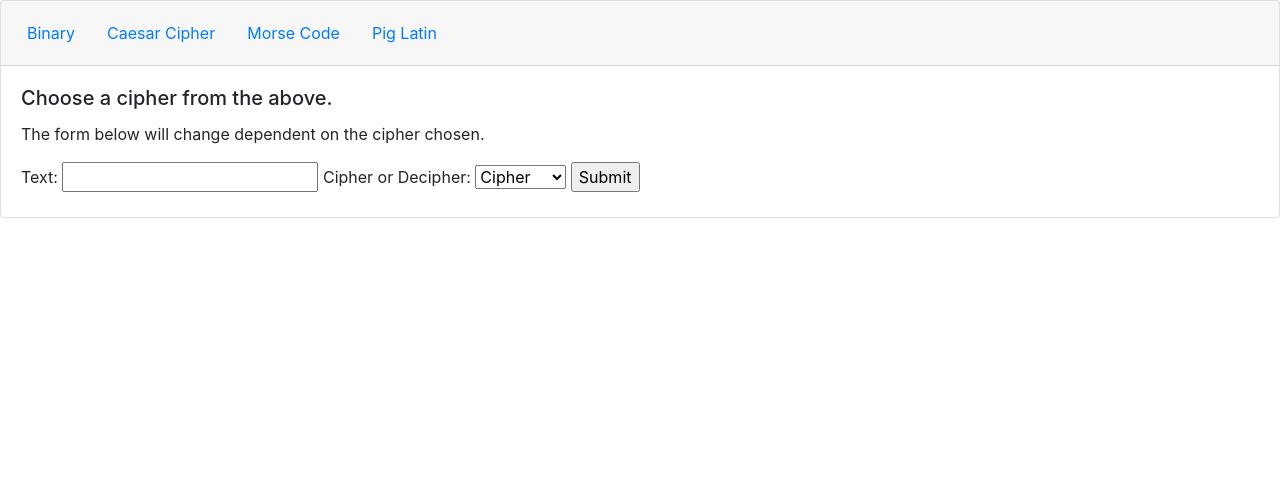
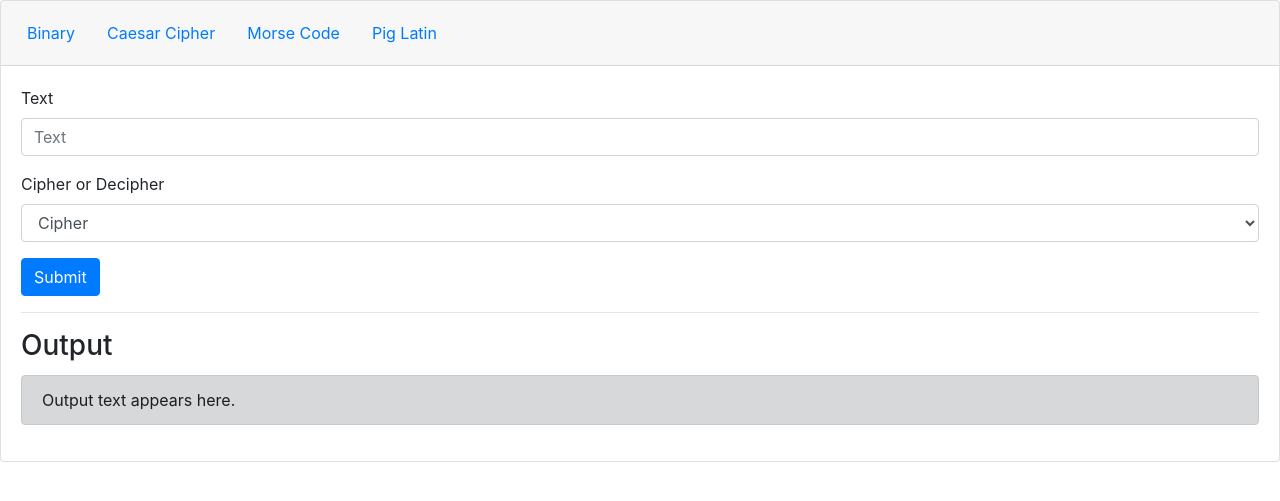
Before and after one commit to FrancisLangit/cypher, a Django app: page /app/1/ in a window 1280 px wide. Shown: the part 56-557 px from the top of the page. Run offline with Django 3.2, Linux system fonts and the light colour scheme; some libraries are stand-ins or nearby versions.

Commit message:
Style app.html form area

```diff
--- a/cypher_app/templates/cypher_app/app.html
+++ b/cypher_app/templates/cypher_app/app.html
@@ -1,4 +1,5 @@
 {% extends 'cypher_app/base.html' %}
+{% load bootstrap4 %}
 
 {% block body %}
 
@@ -63,29 +64,40 @@
   </div>
 
   <div class="card-body">
-    <h5 class="card-title">Choose a cipher from the above.</h5>
-    <p class="card-text">The form below will change dependent on the cipher chosen.</p>
-
     <form action="{{ request.path }}" method="post">
     	{% csrf_token %}
-    	{{ form.text.label_tag }} {{ form.text }}
+
+        {% bootstrap_field form.text %}
 
         {% if cipher_choice == "caesar_cipher" %}
-    		{{ form.key.label_tag }} {{ form.key }}
+            {% bootstrap_field form.key %}
         {% endif %}
 
-    	{{ form.operation.label_tag }} {{ form.operation }}
-    	<input type="submit" value="Submit">
+        {% bootstrap_field form.operation %}
+
+        {% buttons %}
+            <button name="submit" class="btn btn-primary">
+                Submit
+            </button>
+        {% endbuttons %}
     </form>
 
+    <hr />
+
+    <h3 class="card-title">Output</h5>
+
+    <div class="alert alert-dark" role="alert">
         {% if messages %}
-    	<h1>Translation</h1>
-
             {% for message in messages %}
                 {{ message }}
             {% endfor %}
+        {% else %}
+            Output text appears here.
         {% endif %}
     </div>
 
   </div>
+
+</div>
+
 {% endblock %}
```
Lines whose indentation alone changed are shown as unchanged.
